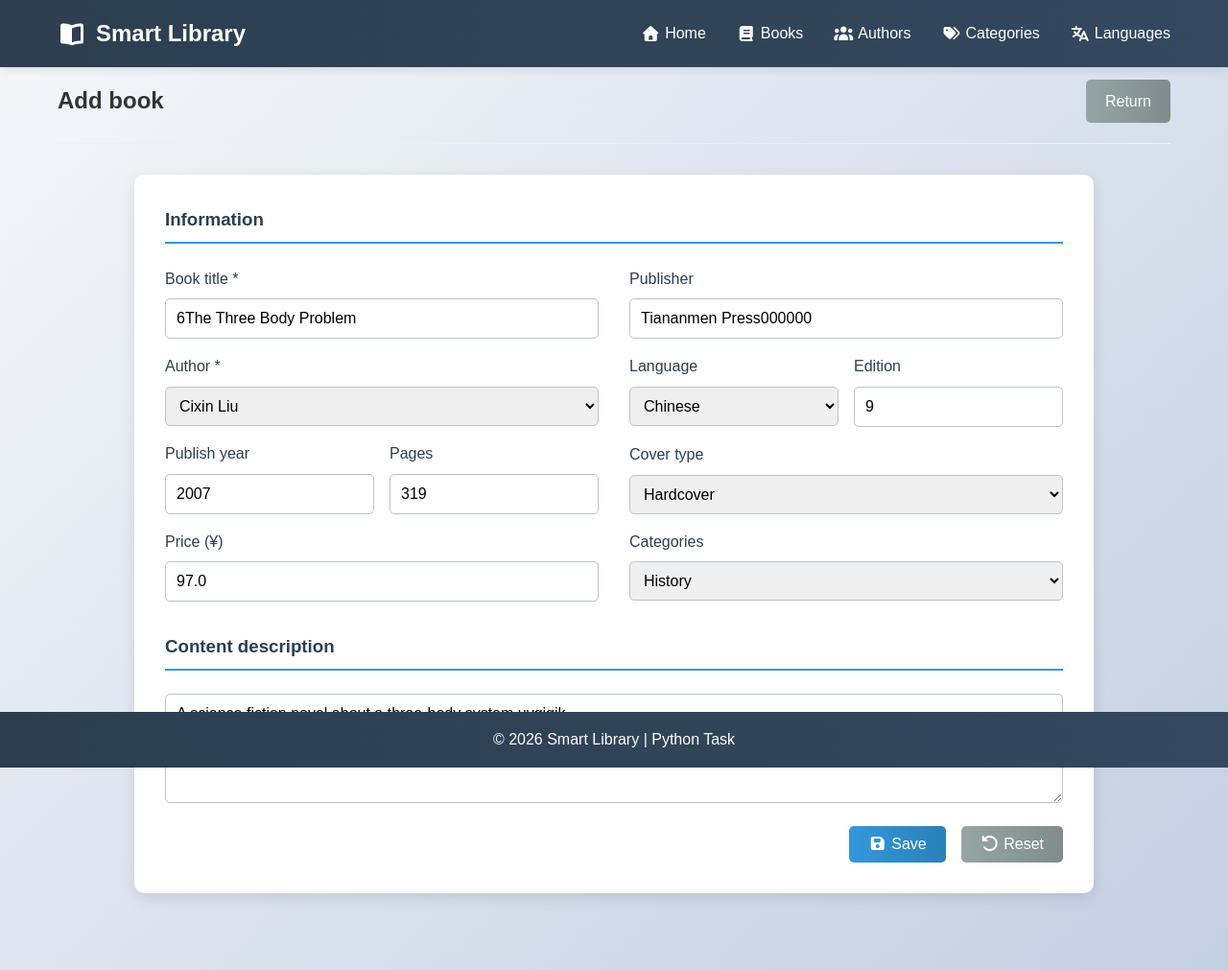
After one commit to PURESUN-OYLY/pyhmk_db, a Flask app: page /edit-book/1 in a window 1280 px wide. The commit adds this page. Shown: the whole page at 96% size. Run offline with Flask 3, Linux system fonts and the light colour scheme; some libraries are stand-ins or nearby versions.

Commit message:
Finish project, publish version V1.0

```diff
--- a/app.py
+++ b/app.py
@@ -21,7 +21,7 @@ def index():
     total_books = Book.query.count()
     total_authors = Author.query.count()
     total_categories = Category.query.count()
-    recent_books = Book.query.order_by(Book.added_date.desc()).limit(3).all()
+    recent_books = Book.query.order_by(Book.added_date.desc()).limit(4).all()
     return render_template('index.html', total_books=total_books,
                           total_authors=total_authors,
                           total_categories=total_categories,
@@ -328,26 +328,30 @@ def edit_language(language_id):
     if request.method == 'POST':
         errors = []
 
-        language.name = request.form['name'].strip()
-        language.description = request.form['description'].strip()
-
-        # Check if the language name is unique
-        if language_name_before != language.name and Language.query.filter_by(name=language.name).first():
-            errors.append('Language name already exists')
+        lan_name = request.form['name'].strip()
+        lan_description = request.form['description'].strip()
 
         # Check if the language name is not empty
-        elif not language.name:
+        if not lan_name:
             errors.append('Language name cannot be empty')
 
         # Check if the language description is not empty
-        elif not language.description:
+        elif not lan_description:
             errors.append('Language description cannot be empty')
+
+        # Check if the language name is unique
+        elif language_name_before != lan_name:
+            if Language.query.filter_by(name=lan_name).first():
+                errors.append('Language name already exists')
 
         # if errors, return to form
         if errors:
             return render_template('edit_language.html', language=language, errors=errors)
 
+        language.name = lan_name
+        language.description = lan_description
         db.session.commit()
+
         flash('Language updated successfully!', 'success')
         return redirect(url_for('list_languages'))
 
@@ -388,17 +392,33 @@ def delete_language(language_id):
 @app.route('/edit-category/<int:category_id>', methods=['GET', 'POST'])
 def edit_category(category_id):
     category = Category.query.get_or_404(category_id)
+    category_name_before = category.name
+
     if request.method == 'POST':
         errors = []
-        if not Category.query.filter_by(name=request.form['name'].strip()).first():
-            errors.append('Category name not exists')
 
-        # category.name = request.form['name'].strip()
-        category.description = request.form['description'].strip()
+        cat_name = request.form['name'].strip()
+        cat_description = request.form['description'].strip()
+
+        # Check if the category name is not empty
+        if not cat_name:
+            errors.append('Category name cannot be empty')
+
+        # Check if the category description is not empty
+        elif not cat_description:
+            errors.append('Category description cannot be empty')
+
+        # Check if the category name is unique
+        elif category_name_before != cat_name:
+            if Category.query.filter_by(name=cat_name).first():
+                errors.append('Category name already exists')
 
         # if errors, return to form
         if errors:
             return render_template('edit_category.html', category=category, errors=errors)
+
+        category.name = cat_name
+        category.description = cat_description
 
         db.session.commit()
         flash('Category updated successfully!', 'success')
@@ -466,14 +486,88 @@ def add_category():
 
     return render_template('add_category.html')
 
+# Edit book page
+@app.route('/edit-book/<int:book_id>', methods=['GET', 'POST'])
+def edit_book(book_id):
+    book = Book.query.get_or_404(book_id)
+    authors = Author.query.all()
+    languages = Language.query.all()
+    cover_types = CoverType.query.all()
+    categories = Category.query.all()
+
+    if request.method == 'POST':
+        errors = []
+        title = request.form['title'].strip()
+        publish_year = request.form['publish_year'].strip()
+        publisher = request.form['publisher'].strip()
+        edition = request.form['edition'].strip()
+        pages = request.form['pages'].strip()
+        price = request.form['price'].strip()
+        description = request.form['description'].strip()
+
+        # Check books parameters
+        if not title:
+            errors.append('Book title cannot be empty')
+        if not publish_year:
+            errors.append('Book publish year cannot be empty')
+        if not publisher:
+            errors.append('Book publisher cannot be empty')
+        if not edition:
+            errors.append('Book edition cannot be empty')
+        if not pages:
+            errors.append('Book pages cannot be empty')
+        if not price:
+            errors.append('Book price cannot be empty')
+        if not description:
+            errors.append('Book description cannot be empty')
+
+        if errors:
+            flash(f'{errors[0]}', 'danger')
+            return render_template('edit_book.html', book=book, errors=errors, authors=authors, languages=languages, cover_types=cover_types, categories=categories)
+
+        try:
+            print("Update book")
+            book.title = title
+            book.author_id = int(request.form['author_id'])
+            book.publish_year = int(publish_year)
+            book.publisher = publisher
+            book.edition = edition
+            book.language_id = int(request.form['language_id'])
+            book.cover_type_id = int(request.form['cover_type_id'])
+            book.category_id = int(request.form['category_id'])
+            book.pages = int(pages)
+            book.price = float(price)
+            book.description = description
+            db.session.commit()
+            flash('Book updated successfully!', 'success')
+            return redirect(url_for('books'))
+
+        except Exception as e:
+            print(f'Update book failed: {str(e)}')
+            db.session.rollback()
+            errors.append(f'Update failed: {str(e)}')
+            return render_template('edit_book.html', book=book, errors=errors, authors=authors, languages=languages, cover_types=cover_types, categories=categories)
+
+    return render_template('edit_book.html', book=book, authors=authors, languages=languages, cover_types=cover_types, categories=categories)
+
 # Delete book page
 @app.route('/delete-book/<int:book_id>', methods=['POST'])
 def delete_book(book_id):
-    book = Book.query.get_or_404(book_id)
-    db.session.delete(book)
-    db.session.commit()
+    try:
+        book = Book.query.get_or_404(book_id)
+        db.session.delete(book)
+        db.session.commit()
+
+    except Exception as e:
+        db.session.rollback()
+        flash(f'Delete failed: {str(e)}', 'danger')
+        return redirect(url_for('books'))
+
     flash('Book deleted successfully!', 'success')
-    return redirect(url_for('books'))
+    if request.form.get('page') == 'book_detail':
+        return redirect(url_for('index'))
+    else:
+        return redirect(url_for('books'))
 
 def listen_port_80():
     app.run(debug=False, host='0.0.0.0', port=80, use_reloader=False)
@@ -493,8 +587,10 @@ if __name__ == '__main__':
     if len(sys.argv) > 1 and sys.argv[1] == 'reset':
         reset_db()
         print('Database reset successfully.')
-    else:
+    elif len(sys.argv) > 1 and sys.argv[1] == 'listen-all':
         t1 = threading.Thread(target=listen_port_80)
         t2 = threading.Thread(target=listen_port_443)
         t1.start()
         t2.start()
+    else:
+        app.run(debug=True, host='0.0.0.0', port=80, use_reloader=False)
--- a/static/css/style.css
+++ b/static/css/style.css
@@ -83,7 +83,7 @@ main {
     padding: 2rem 0;
     /* Need to minus footer and header */
     min-height: calc(100vh - 9rem - 2rem);
-    margin-bottom: 5rem;
+    margin-bottom: 5rem !important;
 }
 
 /* 按钮 */
--- /dev/null
+++ b/static/js/script.js
@@ -0,0 +1,59 @@
+// function deleteRow(itemId) {
+//     fetch('/delete_item', {
+//         method: 'POST',
+//         headers: {
+//             'Content-Type': 'application/json'
+//         },
+//         body: JSON.stringify({ id: itemId })
+//     })
+//         .then(response => response.json())
+//         .then(data => {
+//             if (data.status === 'success') {
+//
+//                 const alertBox = document.getElementById('alert-box');
+//                 alertBox.innerText = data.message;
+//                 alertBox.style.display = 'block';
+
+//
+//                 const row = document.getElementById('row-' + itemId);
+//                 if (row) row.remove();
+
+//
+//                 setTimeout(() => { alertBox.style.display = 'none'; }, 3000);
+//             } else {
+//                 alert('Error: ' + data.message);
+//             }
+//         })
+//         .catch(err => console.error('请求失败:', err));
+// }
+
+// show toast at bottom-start window
+function show_toast(message, type) {
+    const Toast = Swal.mixin({
+        toast: true,
+        position: 'bottom-start',
+        showConfirmButton: true,
+        timer: 4000,
+        timerProgressBar: true,
+    });
+
+    Toast.fire({
+        icon: type,
+        title: message
+    });
+}
+
+// show message at middle window
+function show_message(title, message, type) {
+    Swal.fire({
+        title: title,
+        text: message,
+        icon: type,
+        confirmButtonText: 'OK'
+    });
+}
+
+// goto page
+function goto_page(url) {
+    window.location.href = url;
+}
--- a/templates/base.html
+++ b/templates/base.html
@@ -9,6 +9,7 @@
     <link rel="stylesheet" href="https://cdnjs.cloudflare.com/ajax/libs/font-awesome/7.0.0/css/all.min.css">
     <!-- New alert message -->
     <script src="https://cdn.jsdelivr.net/npm/sweetalert2@11"></script>
+    <script src="{{ url_for('static', filename='js/script.js') }}"></script>
 
 </head>
 
@@ -17,14 +18,7 @@
 {% for category, message in messages %}
 <script>
     // wait for DOM to load before showing the alert
-    document.addEventListener('DOMContentLoaded', function () {
-        Swal.fire({
-            title: 'Smart Library',
-            text: "{{ message }}",
-            icon: "{{ category }}",
-            confirmButtonText: 'OK'
-        });
-    });
+    document.addEventListener('DOMContentLoaded', () => { show_message('Smart Library', '{{ message }}', '{{ category }}') });
 </script>
 {% endfor %}
 {% endif %}
@@ -33,20 +27,7 @@
 {% if errors %}
 <script>
     // wait for DOM to load before showing the alert
-    document.addEventListener('DOMContentLoaded', function () {
-        const Toast = Swal.mixin({
-            toast: true,
-            position: 'bottom-start',
-            showConfirmButton: true,
-            timer: 4000,
-            timerProgressBar: true,
-        });
-
-        Toast.fire({
-            icon: 'error',
-            title: "{{ errors[0] }}"
-        });
-    });
+    document.addEventListener('DOMContentLoaded', () => { show_toast('{{ errors[0] }}', 'error') });
 </script>
 {% endif %}
 
--- /dev/null
+++ b/templates/edit_book.html
@@ -0,0 +1,113 @@
+{% extends "base.html" %}
+
+{% block title %}Add book - Smart Library{% endblock %}
+
+{% block content %}
+<section class="page-header">
+    <h1 class="main-title">Add book</h1>
+    <a href="javascript:history.back();" class="btn btn-secondary">Return</a>
+    <!-- <a href="{{ url_for('books') }}" class="btn btn-secondary">Return to list</a> -->
+</section>
+
+{% if errors %}
+<div class="alert alert-danger">
+    <ul>
+        {% for error in errors %}
+        <li>{{ error }}</li>
+        {% endfor %}
+    </ul>
+</div>
+{% endif %}
+
+<form method="POST" class="add-book-form" style="max-width: 1000px;">
+    <h3>Information</h3>
+    <div class="form-grid">
+        <div class="form-section">
+
+            <div class="form-group">
+                <label for="title">Book title *</label>
+                <input type="text" id="title" name="title" required value="{{ book.title }}">
+            </div>
+
+            <div class="form-group">
+                <label for="author_id">Author *</label>
+                <select id="author_id" name="author_id" required>
+                    {% for author in authors %}
+                    <option value="{{ author.id }}" {% if author.id == book.author_id %}selected{% endif %}>{{ author.name }}</option>
+                    {% endfor %}
+                </select>
+            </div>
+
+            <div class="form-row">
+                <div class="form-group">
+                    <label for="publish_year">Publish year</label>
+                    <input type="number" id="publish_year" name="publish_year" min="1940" max="2026" value="{{ book.publish_year }}">
+                </div>
+
+                <div class="form-group">
+                    <label for="pages">Pages</label>
+                    <input type="number" id="pages" name="pages" min="1" value="{{ book.pages }}">
+                </div>
+            </div>
+
+            <div class="form-group">
+                <label for="price">Price (¥)</label>
+                <input type="number" id="price" name="price" step="1" min="0" value="{{ book.price }}">
+            </div>
+
+        </div>
+
+        <div class="form-section">
+
+            <div class="form-group">
+                <label for="publisher">Publisher</label>
+                <input type="text" id="publisher" name="publisher" value="{{ book.publisher }}">
+            </div>
+            <div class="form-row">
+                <div class="form-group">
+                    <label for="language_id">Language</label>
+                    <select id="language_id" name="language_id">
+                        {% for language in languages %}
+                        <option value="{{ language.id }}" {% if language.id == book.language_id %}selected{% endif %}>{{ language.name }}</option>
+                        {% endfor %}
+                    </select>
+                </div>
+
+                <div class="form-group">
+                    <label for="edition">Edition</label>
+                    <input type="text" id="edition" name="edition" value="{{ book.edition }}">
+                </div>
+            </div>
+
+            <div class="form-group">
+                <label for="cover_type_id">Cover type</label>
+                <select id="cover_type_id" name="cover_type_id">
+                    {% for ctype in cover_types %}
+                    <option value="{{ ctype.id }}" {% if ctype.id == book.cover_type_id %}selected{% endif %}>{{ ctype.name }}</option>
+                    {% endfor %}
+                </select>
+            </div>
+
+            <div class="form-group">
+                <label for="category_id">Categories</label>
+                <select id="category_id" name="category_id">
+                    {% for category in categories %}
+                    <option value="{{ category.id }}" {% if category.id == book.category_id %}selected{% endif %}>{{ category.name }}</option>
+                    {% endfor %}
+                </select>
+            </div>
+        </div>
+    </div>
+
+    <div class="form-section">
+        <h3>Content description</h3>
+
+        <div class="form-group">
+            <textarea id="description" name="description" rows="5" placeholder="Enter content description">{{ book.description }}</textarea>
+        </div>
+    </div>
+
+    {% include "btn_save_reset.html" %}
+
+</form>
+{% endblock %}
--- a/templates/edit_category.html
+++ b/templates/edit_category.html
@@ -14,12 +14,12 @@
 
         <div class="form-group">
             <label for="name">Category Name *</label>
-            <input type="text" id="name" name="name" value="{{ category.name }}" required disabled>
+            <input type="text" id="name" name="name" value="{{ category.name }}" required>
         </div>
 
         <div class="form-group">
-            <label for="description">Category Description</label>
-            <input type="text" id="description" name="description" value="{{ category.description or '' }}">
+            <label for="description">Category Description *</label>
+            <input type="text" id="description" name="description" value="{{ category.description or '' }}" required>
         </div>
     </div>
 
```
Also changed, not shown: other parts of static/css/style.css (+35 -0 lines), templates/book_detail.html (+21 -26 lines), templates/delete_confirm.html (+12 -19 lines), templates/index.html (+8 -0 lines), instance/library.db.
